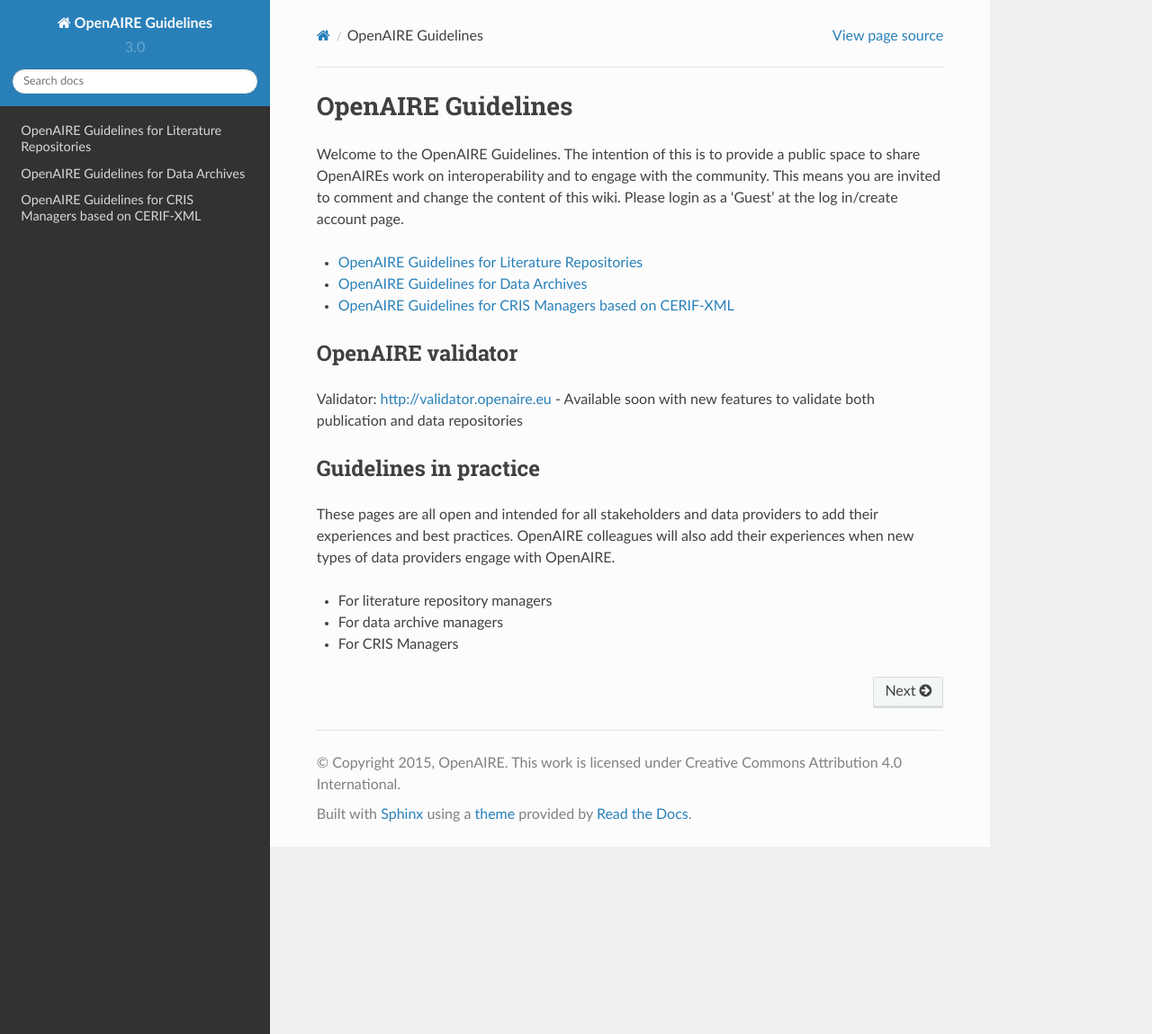
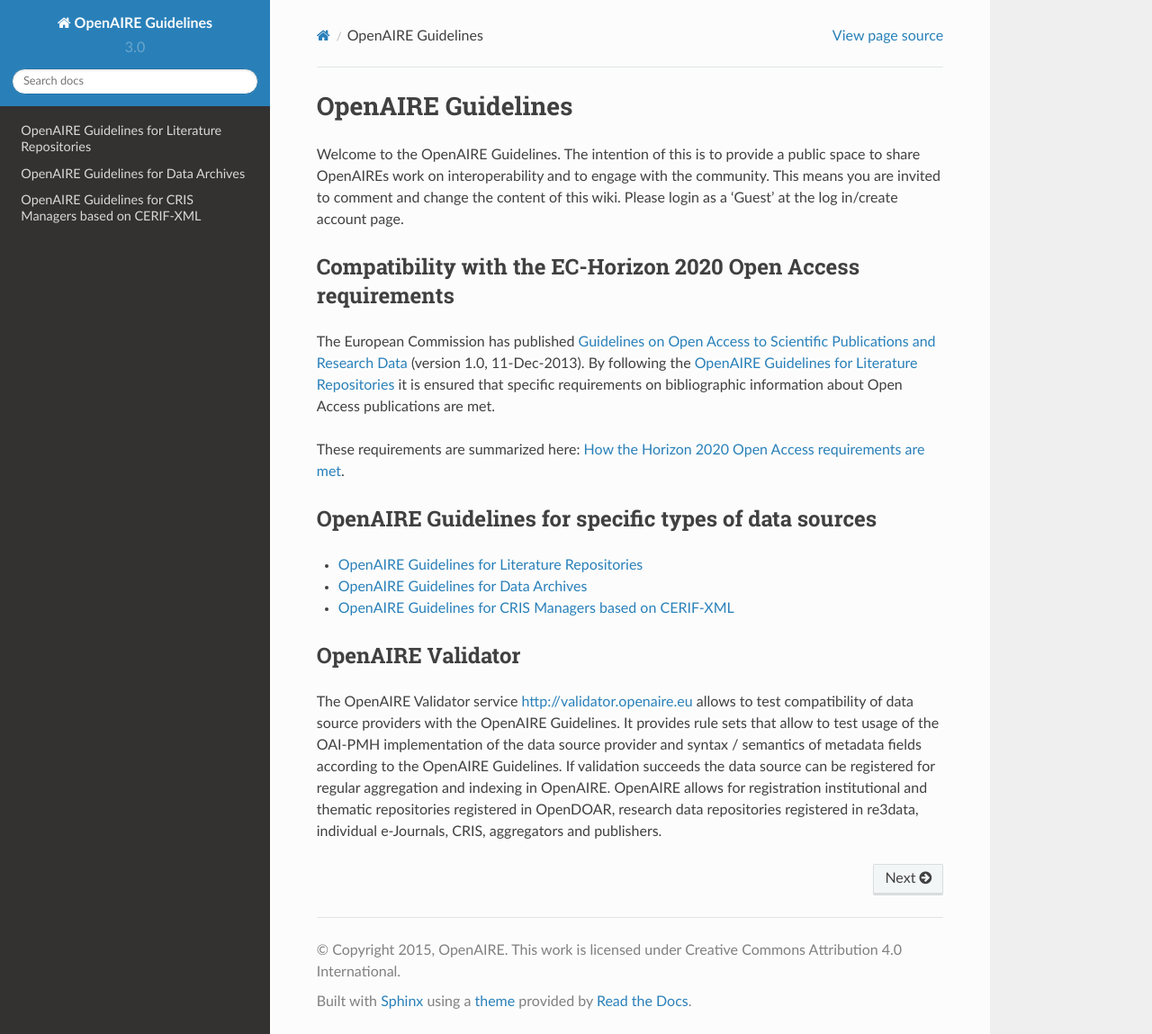
Before and after one commit to openaire/guidelines, a Sphinx documentation site: the page built from docs/index.rst, in a window 1280 px wide and 1149 px high. Shown: the whole window at 90% size. Built offline with Sphinx 7.4.7 and the Read the Docs theme 2.0.0, drawn with Linux system fonts in a browser that asks for light colours.

Commit message:
a note about the OA Guidelines in H2020; improved text about the validator

```diff
--- a/docs/index.rst
+++ b/docs/index.rst
@@ -3,6 +3,17 @@
 ###################
 
 Welcome to the OpenAIRE Guidelines. The intention of this is to provide a public space to share OpenAIREs work on interoperability and to engage with the community. This means you are invited to comment and change the content of this wiki. Please login as a 'Guest' at the log in/create account page.
+
+Compatibility with the EC-Horizon 2020 Open Access requirements
+-------------------------------------
+
+The European Commission has published `Guidelines on Open Access to Scientific Publications and Research Data <http://ec.europa.eu/research/participants/data/ref/h2020/grants_manual/hi/oa_pilot/h2020-hi-oa-pilot-guide_en.pdf>`_ (version 1.0, 11-Dec-2013).
+By following the :ref:`literature` it is ensured that specific requirements on bibliographic information about Open Access publications are met.
+
+These requirements are summarized here: :ref:`h2020`.
+
+OpenAIRE Guidelines for specific types of data sources
+------------------------------------------------------
 
 .. toctree::
    :maxdepth: 1
@@ -12,14 +23,17 @@
    cris/index
 
 
-OpenAIRE validator
+OpenAIRE Validator
 ------------------
-Validator: http://validator.openaire.eu - Available soon with new features to validate both publication and data repositories
+The OpenAIRE Validator service http://validator.openaire.eu allows to test compatibility of data source providers with the OpenAIRE Guidelines.
+It provides rule sets that allow to test usage of the OAI-PMH implementation of the data source provider and syntax / semantics of metadata fields according to the OpenAIRE Guidelines.
+If validation succeeds the data source can be registered for regular aggregation and indexing in OpenAIRE.
+OpenAIRE allows for registration institutional and thematic repositories registered in OpenDOAR, research data repositories registered in re3data, individual e-Journals, CRIS, aggregators and publishers.
 
-Guidelines in practice
-----------------------
-These pages are all open and intended for all stakeholders and data providers to add their experiences and best practices. OpenAIRE colleagues will also add their experiences when new types of data providers engage with OpenAIRE.
+.. Guidelines in practice
+   ----------------------
+   These pages are all open and intended for all stakeholders and data providers to add their experiences and best practices. OpenAIRE colleagues will also add their experiences when new types of data providers engage with OpenAIRE.
 
-- For literature repository managers
-- For data archive managers
-- For CRIS Managers
+   - For literature repository managers
+   - For data archive managers
+   - For CRIS Managers
```
Also changed, not shown: docs/md_requirements_h2020_oa_guidelines.rst (added, +143 -0 lines).
